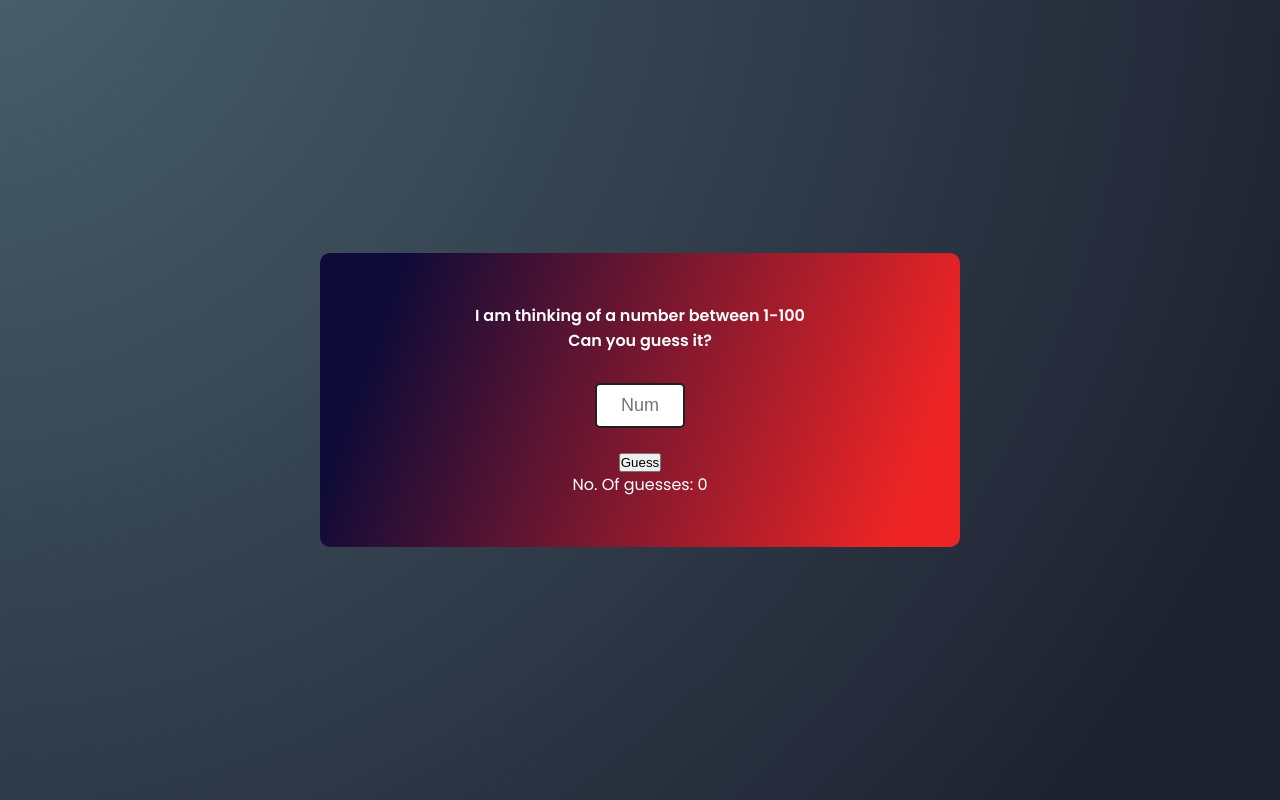
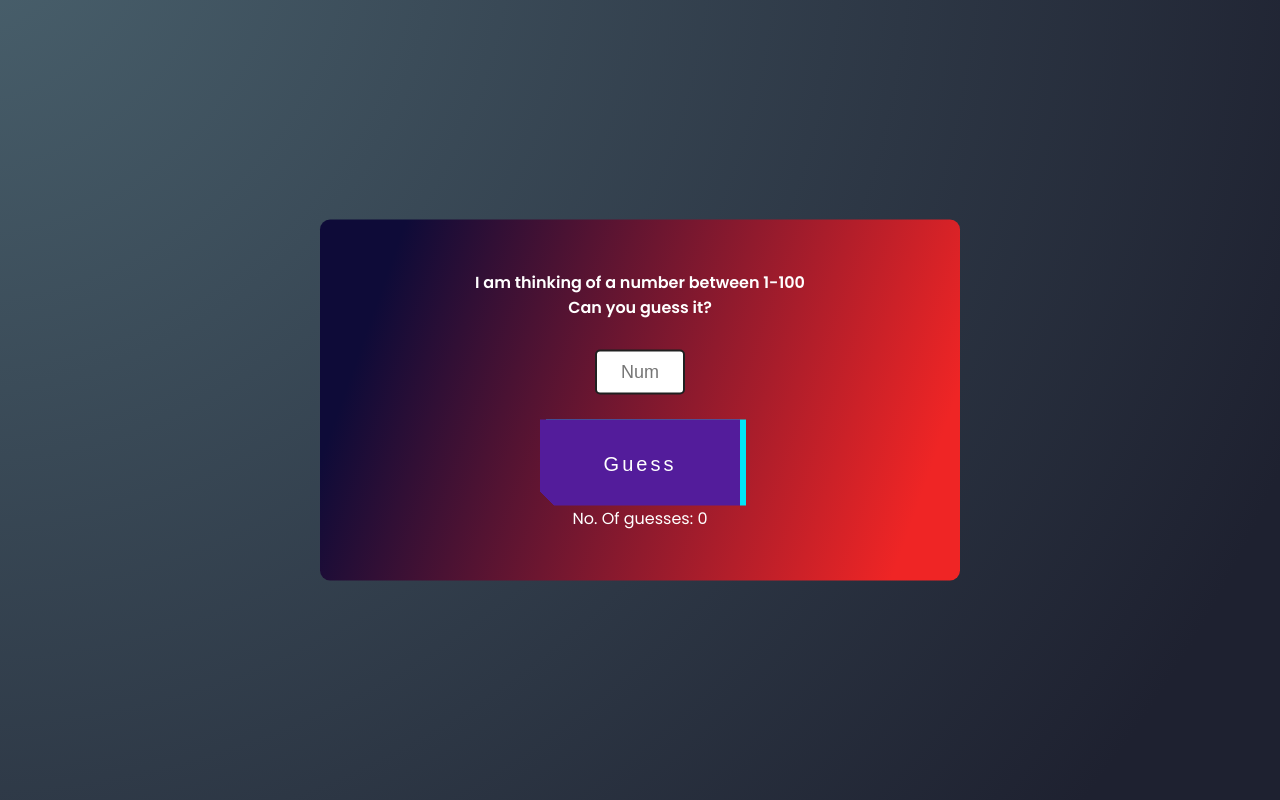
Before and after one commit to FestimReqi/JS-apps, a plain HTML site: page Number-guessing-game/index.html in a window 1280 px wide. Drawn offline with Linux system fonts and the light colour scheme.

Commit message:
Update index.html

```diff
--- a/Number-guessing-game/index.html
+++ b/Number-guessing-game/index.html
@@ -15,7 +15,7 @@
     <h3>Can you guess it?</h3>
 
     <input type="text" id="guess" placeholder="Num"><br>
-    <button type="button" onclick="play()" id="my_btn">Guess</button>
+    <button type="button" class="button-49" onclick="play()" id="my_btn">Guess</button>
 
     <p class="message1">No.  Of guesses: 0</p>
     <p class="message2"></p>
```
